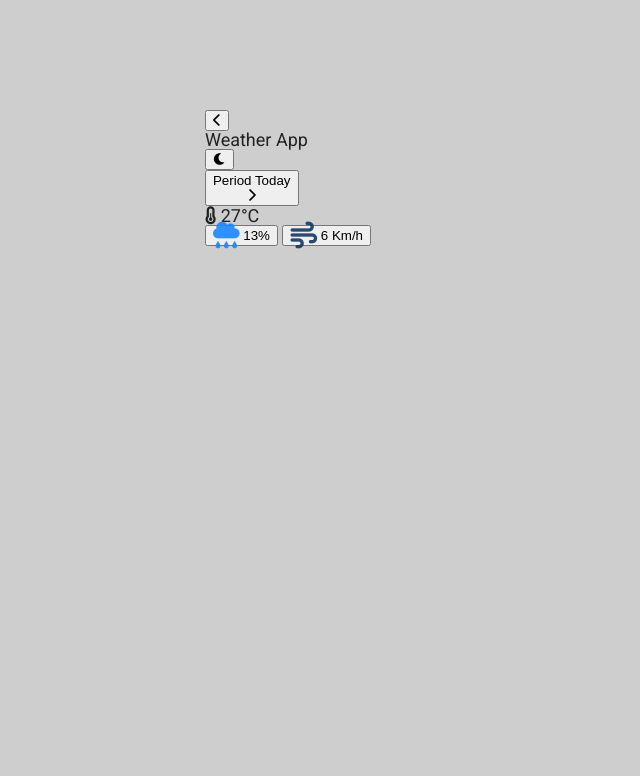
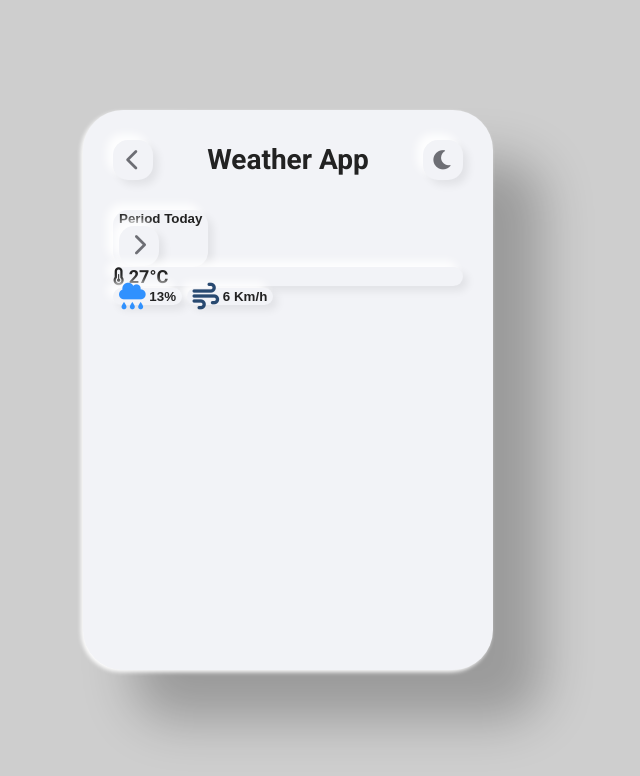
Before and after one commit to femmytedrey/Weather-App, a plain HTML site: page index.html in a window 1280 px wide. Shown: the whole page, without its empty margins (352-992 px from the left). Drawn offline with nearby package versions, Linux system fonts and the light colour scheme.

Commit message:
in progress

```diff
--- a/style.css
+++ b/style.css
@@ -52,4 +52,73 @@ body{
     flex-direction: row;
   }
 
+  .app-container{
+    background: var(--bg-color);
+    border-radius: 40px;
+    box-shadow: -2px 2px 4px 0px #ffffff, 50px 50px 50px 0px rgba(0, 0, 0, 0.25);
+    display: block;
+    flex: 1;
+    min-height: 500px;
+    max-width: 350px;
+    margin-bottom: 25px;
+    overflow: hidden;
+    padding: 30px;
+  }
+
+  .app-top-bar{
+    display:flex;
+    align-items: center;
+    margin-bottom: 30px;
+    /* background: blue; */
+  }
+
+  .app-heading {
+    color: var(--font-color);
+    display: block;
+    flex: 1;
+    font-size: 28px;
+    font-weight: 800;
+    margin: 0;
+    text-align: center;
+  }
+
+  button{
+    border: none;
+  }
+
+  button:focus{
+    border: none;
+    outline: 0 !important;
+    outline-style: none;
+  }
+
+  .button {
+    color: var(--font-color);
+    position: relative;
+    border-radius: 15px;
+    background: var(--button-bg-color);
+    font-weight: 700;
+    transition: all 100ms cubic-bezier(0.175, 0.885, 0.32, 1.275);
+    box-shadow: var(--button-shadow);
+    cursor: pointer;
+  }
+
+  .button.button-link {
+    color: #067CF8;
+    display: block;
+    font-size: 17px;
+    margin: 30px 0 0;
+    padding: 20px 0;
+    width: 100%;
+  }
+
+  .button.button-small{
+    color: #6D6E74;
+    font-size: 22px;
+    line-height: 40px;
+    width: 40px;
+    height: 40px;
+  }
+
+
 }
```
